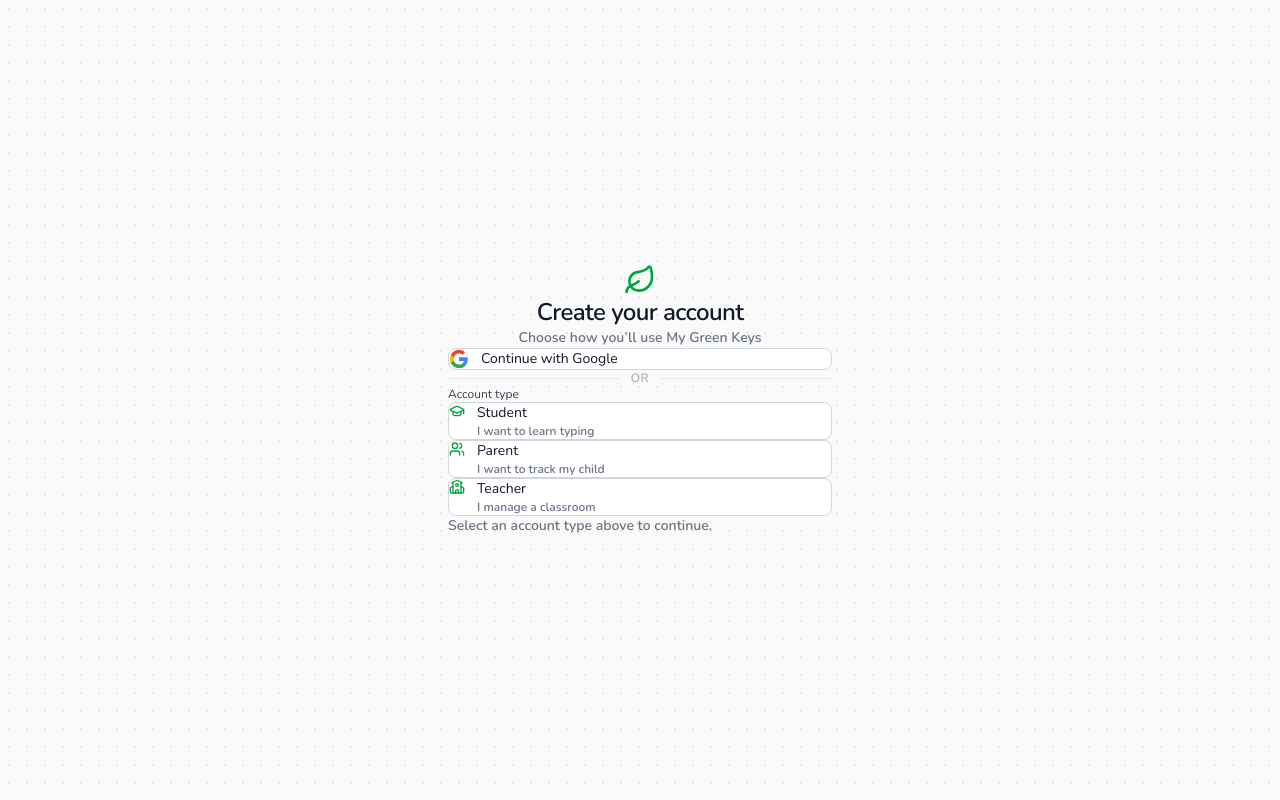
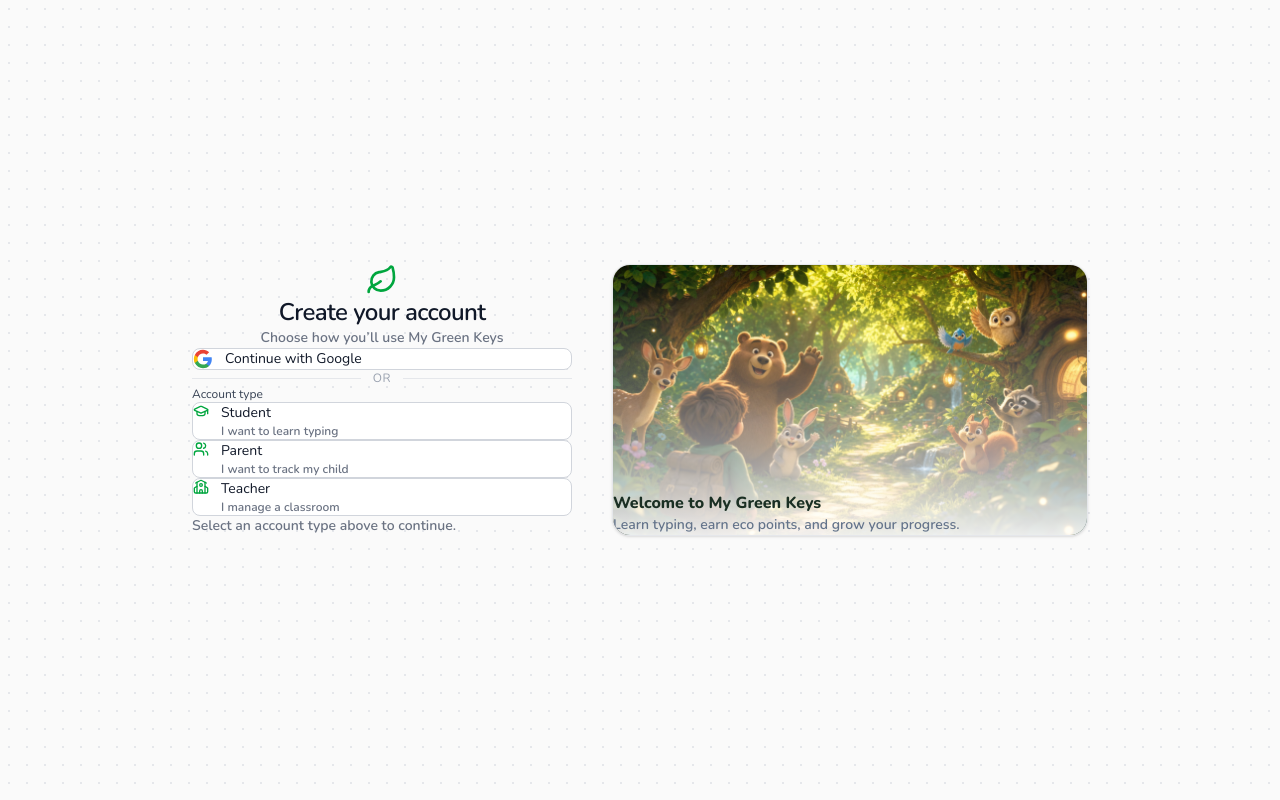
Before and after one commit to waleedbinkhalid86/my-green-keys, a Next.js app: page /signup in a window 1280 px wide. Built offline with nearby package versions, Linux system fonts and the light colour scheme.

Commit message:
Wire up unused UI images across project

```diff
--- a/src/app/certificate/page.tsx
+++ b/src/app/certificate/page.tsx
@@ -217,6 +217,21 @@
               overflow: "hidden",
             }}
           >
+          {/* Decorative background image */}
+          <div
+            aria-hidden
+            style={{
+              position: "absolute",
+              inset: 0,
+              opacity: 0.12,
+              pointerEvents: "none",
+              backgroundImage: "url(/images/ui/ui-certificate-bg.jpg)",
+              backgroundSize: "cover",
+              backgroundPosition: "center",
+              filter: "saturate(1.05) contrast(1.05)",
+            }}
+          />
+
           {/* Decorative leaves */}
           <div aria-hidden style={{ position: "absolute", inset: -40, opacity: 0.18, pointerEvents: "none", backgroundImage: "radial-gradient(circle at 20% 20%, #4CAF50 0, transparent 45%), radial-gradient(circle at 85% 30%, #2d6a4f 0, transparent 48%), radial-gradient(circle at 70% 85%, #FFEB3B 0, transparent 52%)" }} />
 
--- a/src/app/dashboard/teacher/page.tsx
+++ b/src/app/dashboard/teacher/page.tsx
@@ -1,5 +1,6 @@
 "use client";
 
+import Image from "next/image";
 import { useEffect, useMemo, startTransition, useState } from "react";
 import {
   Activity,
@@ -631,7 +632,24 @@
                     </Card>
                   ) : enrolledStudents.length === 0 ? (
                     <Card className="border-dashed">
-                      <CardContent className="py-6 text-sm text-muted-foreground">No students enrolled yet.</CardContent>
+                      <CardContent className="py-6">
+                        <div className="flex flex-col items-center gap-4 text-center sm:flex-row sm:text-left">
+                          <Image
+                            src="/images/ui/ui-empty-state.jpg"
+                            alt=""
+                            width={160}
+                            height={160}
+                            className="h-auto w-[160px] shrink-0 rounded-md object-cover"
+                            priority={false}
+                          />
+                          <div>
+                            <div className="text-base font-extrabold text-[#1A2F23]">No students enrolled yet</div>
+                            <div className="mt-1 text-sm font-semibold text-muted-foreground">
+                              Share your class code so students can join, then come back to view progress.
+                            </div>
+                          </div>
+                        </div>
+                      </CardContent>
                     </Card>
                   ) : (
                     <Table>
--- a/src/app/games/eco-garden/page.tsx
+++ b/src/app/games/eco-garden/page.tsx
@@ -1,6 +1,7 @@
 "use client";
 
 import Link from "next/link";
+import Image from "next/image";
 import { useCallback, useEffect, useMemo, useRef, useState } from "react";
 import { createClient } from "@/lib/supabase/client";
 import { updateStreak, type StreakUpdateResult } from "@/lib/streakHelpers";
@@ -1042,7 +1043,45 @@
                   🐾 {activeAnimals.length} visitors
                 </span>
               </div>
-              {grid}
+              {totalPlants === 0 ? (
+                <div
+                  style={{
+                    marginTop: 12,
+                    borderRadius: 14,
+                    border: "1px solid rgba(0,0,0,0.10)",
+                    background: "rgba(255,255,255,0.72)",
+                    overflow: "hidden",
+                    boxShadow: "0 10px 30px rgba(0,0,0,0.10)",
+                  }}
+                >
+                  <div style={{ position: "relative", height: 220 }}>
+                    <Image
+                      src="/images/ui/ui-empty-garden.jpg"
+                      alt=""
+                      fill
+                      sizes="(max-width: 720px) 92vw, 640px"
+                      className="object-cover"
+                      priority
+                    />
+                    <div
+                      aria-hidden
+                      style={{
+                        position: "absolute",
+                        inset: 0,
+                        background: "linear-gradient(180deg, rgba(255,255,255,0) 0%, rgba(255,255,255,0.85) 100%)",
+                      }}
+                    />
+                    <div style={{ position: "absolute", left: 14, right: 14, bottom: 12 }}>
+                      <div style={{ fontWeight: 950, fontSize: 18 }}>Your garden is ready</div>
+                      <div style={{ marginTop: 4, fontWeight: 700, fontSize: 13, opacity: 0.85 }}>
+                        Start watering to plant your first sprouts and unlock visitors.
+                      </div>
+                    </div>
+                  </div>
+                </div>
+              ) : (
+                grid
+              )}
               {activeAnimals.length > 0 && (
                 <div style={{ marginTop: 16, fontWeight: 700, fontSize: 14 }}>
                   Visiting: {activeAnimals.map((a) => `${a.emoji} ${a.label}`).join(" · ")}
--- a/src/app/signup/page.tsx
+++ b/src/app/signup/page.tsx
@@ -402,7 +402,14 @@
   );
 
   return (
-    <MinimalAuthShell title="Create your account" subtitle="Choose how you’ll use My Green Keys">
+    <MinimalAuthShell
+      title="Create your account"
+      subtitle="Choose how you’ll use My Green Keys"
+      sideImageSrc="/images/ui/ui-onboarding.jpg.jpg"
+      sideImageAlt="Welcome illustration"
+      sideTitle="Welcome to My Green Keys"
+      sideSubtitle="Learn typing, earn eco points, and grow your progress."
+    >
       {googleGateLoading ? (
         <div className="text-center text-sm text-gray-500">Finishing Google sign-in…</div>
       ) : (
--- a/src/components/auth/MinimalAuthShell.tsx
+++ b/src/components/auth/MinimalAuthShell.tsx
@@ -1,6 +1,7 @@
 "use client";
 
 import React from "react";
+import Image from "next/image";
 import { Leaf } from "lucide-react";
 import { cn } from "@/lib/utils";
 
@@ -9,11 +10,19 @@
   subtitle,
   children,
   className,
+  sideImageSrc,
+  sideImageAlt,
+  sideTitle,
+  sideSubtitle,
 }: {
   title: string;
   subtitle?: string;
   children: React.ReactNode;
   className?: string;
+  sideImageSrc?: string;
+  sideImageAlt?: string;
+  sideTitle?: string;
+  sideSubtitle?: string;
 }) {
   return (
     <div
@@ -25,17 +34,51 @@
         className
       )}
     >
-      <div className="w-full max-w-sm px-6 py-12">
+      <div className={cn("w-full px-6 py-12", sideImageSrc ? "max-w-4xl" : "max-w-sm")}>
+        <div
+          className={cn(
+            "mx-auto grid gap-10",
+            sideImageSrc ? "items-stretch lg:grid-cols-[380px_1fr]" : "max-w-sm"
+          )}
+        >
+          <div className="w-full">
             <div className="mb-8 flex justify-center">
               <Leaf className="h-8 w-8 text-green-600" strokeWidth={2} aria-hidden />
             </div>
 
             <h1 className="text-center text-2xl font-semibold tracking-tight text-gray-900">{title}</h1>
-        {subtitle ? (
-          <p className="mt-2 text-center text-sm text-gray-500">{subtitle}</p>
-        ) : null}
+            {subtitle ? <p className="mt-2 text-center text-sm text-gray-500">{subtitle}</p> : null}
 
             <div className="mt-8">{children}</div>
+          </div>
+
+          {sideImageSrc ? (
+            <div className="relative hidden overflow-hidden rounded-2xl border border-gray-200 bg-white shadow-sm lg:block">
+              <Image
+                src={sideImageSrc}
+                alt={sideImageAlt ?? ""}
+                fill
+                sizes="(min-width: 1024px) 560px, 0px"
+                className="object-cover"
+                priority
+              />
+              <div
+                aria-hidden
+                className="absolute inset-0 bg-gradient-to-t from-white/92 via-white/35 to-transparent"
+              />
+              {(sideTitle || sideSubtitle) ? (
+                <div className="absolute inset-x-0 bottom-0 p-6">
+                  {sideTitle ? (
+                    <p className="text-base font-extrabold text-[#1A2F23]">{sideTitle}</p>
+                  ) : null}
+                  {sideSubtitle ? (
+                    <p className="mt-1 text-sm font-semibold text-[#64748b]">{sideSubtitle}</p>
+                  ) : null}
+                </div>
+              ) : null}
+            </div>
+          ) : null}
+        </div>
       </div>
     </div>
   );
```
Lines whose indentation alone changed are shown as unchanged.
